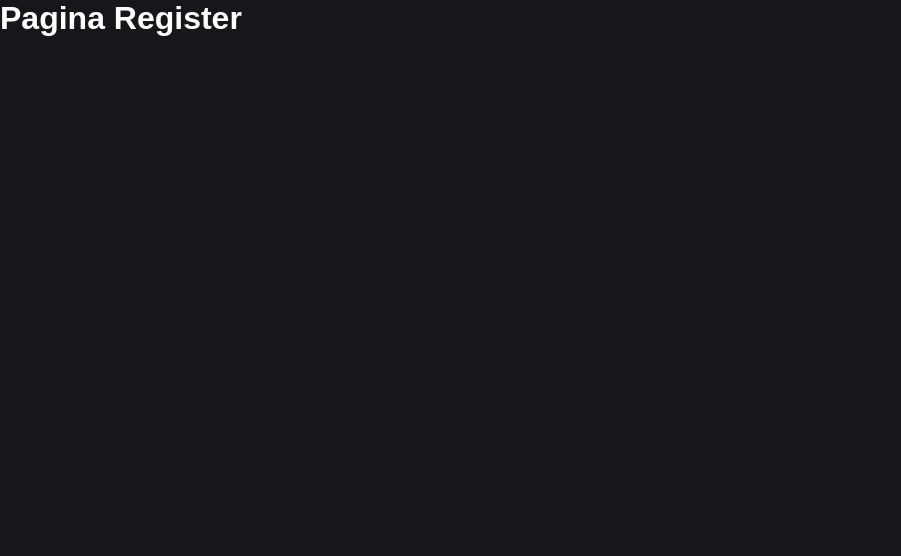
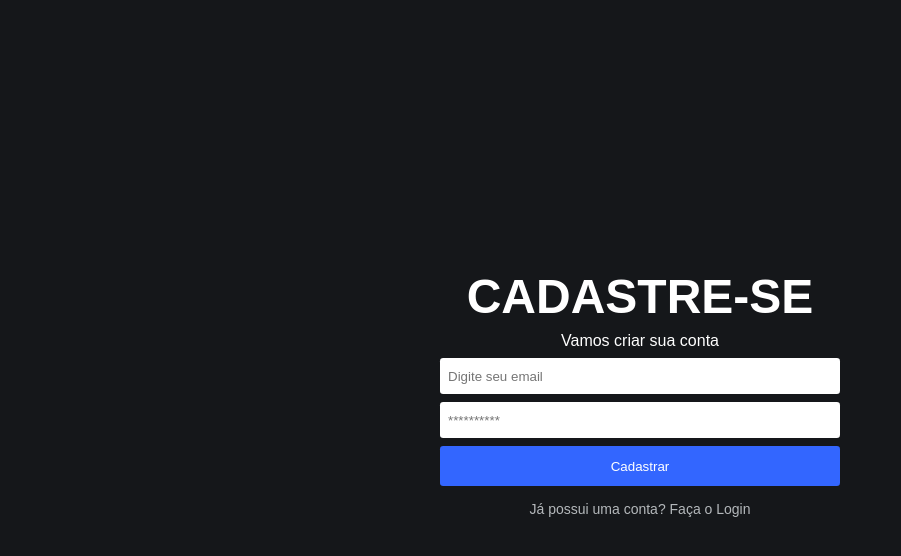
Before and after one commit to AlvesGus/system-login-react, a React (Create React App) app: page /register in a window 1280 px wide. Shown: the top 556 px of the page, without its empty margins (0-901 px from the left). Built offline with nearby package versions, Linux system fonts and the light colour scheme.

Commit message:
Criando pagina de register e configurando autenticação firebase do user, configuração de rotas router-DOM

```diff
--- a/src/App.js
+++ b/src/App.js
@@ -1,5 +1,5 @@
 import { BrowserRouter } from 'react-router-dom'
-import RoutesApp from './routes'
+import RoutesApp from './pages/routes'
 
 export default function App() {
   return (
--- /dev/null
+++ b/src/pages/Admin/index.js
@@ -0,0 +1,9 @@
+import './admin.css'
+
+export default function Admin() {
+  return (
+    <div>
+      <h1>Pagina ADMIN</h1>
+    </div>
+  )
+}
--- a/src/pages/Home/index.js
+++ b/src/pages/Home/index.js
@@ -1,16 +1,28 @@
 import { useState } from 'react'
 import './home.css'
 import { Link } from 'react-router-dom'
+import { useNavigate } from 'react-router-dom'
+
+import { auth } from '../../firebaseConnection'
+import { signInWithEmailAndPassword } from 'firebase/auth'
 
 export default function Home() {
   const [email, setEmail] = useState('')
   const [password, setPassword] = useState('')
 
-  function handleLogin(e) {
+  const navigate = useNavigate()
+
+  async function handleLogin(e) {
     e.preventDefault()
     // se email for diferente de vazio && (e) password for diferente de vazio caimos no case
     if (email !== '' && password !== '') {
-      alert('TESTE')
+      await signInWithEmailAndPassword(auth, email, password)
+        .then(() => {
+          navigate('/admin', { replace: true })
+        })
+        .catch(error => {
+          alert('Erro ao fazer login ' + error)
+        })
     } else {
       alert('Preencha todos os campos')
     }
@@ -29,7 +41,6 @@
           onChange={e => setEmail(e.target.value)}
         />
         <input
-          autoComplete={false}
           type="password"
           placeholder="**********"
           value={password}
--- a/src/pages/Register/index.js
+++ b/src/pages/Register/index.js
@@ -1,7 +1,55 @@
+import { useState } from 'react'
+import { Link } from 'react-router-dom'
+import { auth } from '../../firebaseConnection'
+import { createUserWithEmailAndPassword } from 'firebase/auth'
+import { useNavigate } from 'react-router-dom'
+
 export default function Register() {
+  const [email, setEmail] = useState('')
+  const [password, setPassword] = useState('')
+
+  const navigate = useNavigate()
+
+  async function handleRegister(e) {
+    e.preventDefault()
+    // se email for diferente de vazio && (e) password for diferente de vazio caimos no case
+    if (email !== '' && password !== '') {
+      await createUserWithEmailAndPassword(auth, email, password)
+        .then(() => {
+          navigate('/admin', { replace: true })
+        })
+        .catch(() => {
+          alert('Erro ao fazer o cadastro')
+        })
+    } else {
+      alert('Preencha todos os campos')
+    }
+  }
+
   return (
-    <div>
-      <h1>Pagina Register</h1>
+    <div className="home-container">
+      <h1>Cadastre-se</h1>
+      <span>Vamos criar sua conta</span>
+
+      <form className="form" onSubmit={handleRegister}>
+        <input
+          type="text"
+          placeholder="Digite seu email"
+          value={email}
+          onChange={e => setEmail(e.target.value)}
+        />
+        <input
+          type="password"
+          placeholder="**********"
+          value={password}
+          onChange={e => setPassword(e.target.value)}
+        />
+
+        <button type="submit">Cadastrar</button>
+      </form>
+      <Link className="btn-link" to="/">
+        Já possui uma conta? Faça o Login
+      </Link>
     </div>
   )
 }
--- /dev/null
+++ b/src/pages/routes/Private.js
@@ -0,0 +1,45 @@
+import { useState, useEffect } from 'react'
+import { auth } from '../../firebaseConnection'
+import { onAuthStateChanged } from 'firebase/auth'
+import { Navigate } from 'react-router-dom'
+
+export default function Private({ children }) {
+  //useState para armazenar o login/signed
+  const [loading, setLoading] = useState(true)
+  const [signed, setSigned] = useState(false)
+
+  useEffect(() => {
+    //funcao responsavel pela verificacao se o user está logado...
+    async function checkLogin() {
+      //operador firebase para fazer realtime do DB
+      const unsub = onAuthStateChanged(auth, user => {
+        //se o user(usuario) estiver logado, vamos "pegar" (destruction) o UID e Email
+        if (user) {
+          const userData = {
+            uid: user.uid,
+            email: user.email
+          }
+          //pós "pegar" os dados vamos armazenar na storage, com o nome @detailUser e alteramos o signed (responsavel por verificar se está logado ou nao) para true (dizendo que está logado e então podemos acessar a pagina ADMIN)
+          localStorage.setItem('@detailUser', JSON.stringify(userData))
+          setLoading(false)
+          setSigned(true)
+        } else {
+          //caso não estejamos logado, vamos manter os dois states em  false, fazendo com que o user não consiga acessar a pagina ADMIN
+          setLoading(false)
+          setSigned(false)
+        }
+      })
+    }
+    //Chamamos a function a checked
+    checkLogin()
+  }, [])
+
+  if (loading) {
+    return <div></div>
+  }
+
+  if (!signed) {
+    return <Navigate to="/" />
+  }
+  return children
+}
--- /dev/null
+++ b/src/pages/routes/index.js
@@ -0,0 +1,26 @@
+import { Routes, Route } from 'react-router-dom'
+
+import Home from '../Home'
+import Register from '../Register'
+import Admin from '../Admin'
+import Private from './Private'
+
+function RoutesApp() {
+  return (
+    <Routes>
+      <Route path="/" element={<Home />} />
+      <Route path="/register" element={<Register />} />
+
+      <Route
+        path="/admin"
+        element={
+          <Private>
+            <Admin />
+          </Private>
+        }
+      />
+    </Routes>
+  )
+}
+
+export default RoutesApp
--- a/src/routes.js
+++ /dev/null
@@ -1,15 +0,0 @@
-import { Routes, Route } from 'react-router-dom'
-
-import Home from './pages/Home'
-import Register from './pages/Register'
-
-function RoutesApp() {
-  return (
-    <Routes>
-      <Route path="/" element={<Home />} />
-      <Route path="/register" element={<Register />} />
-    </Routes>
-  )
-}
-
-export default RoutesApp
```
Also changed, not shown: src/pages/Admin/admin.css (added).
